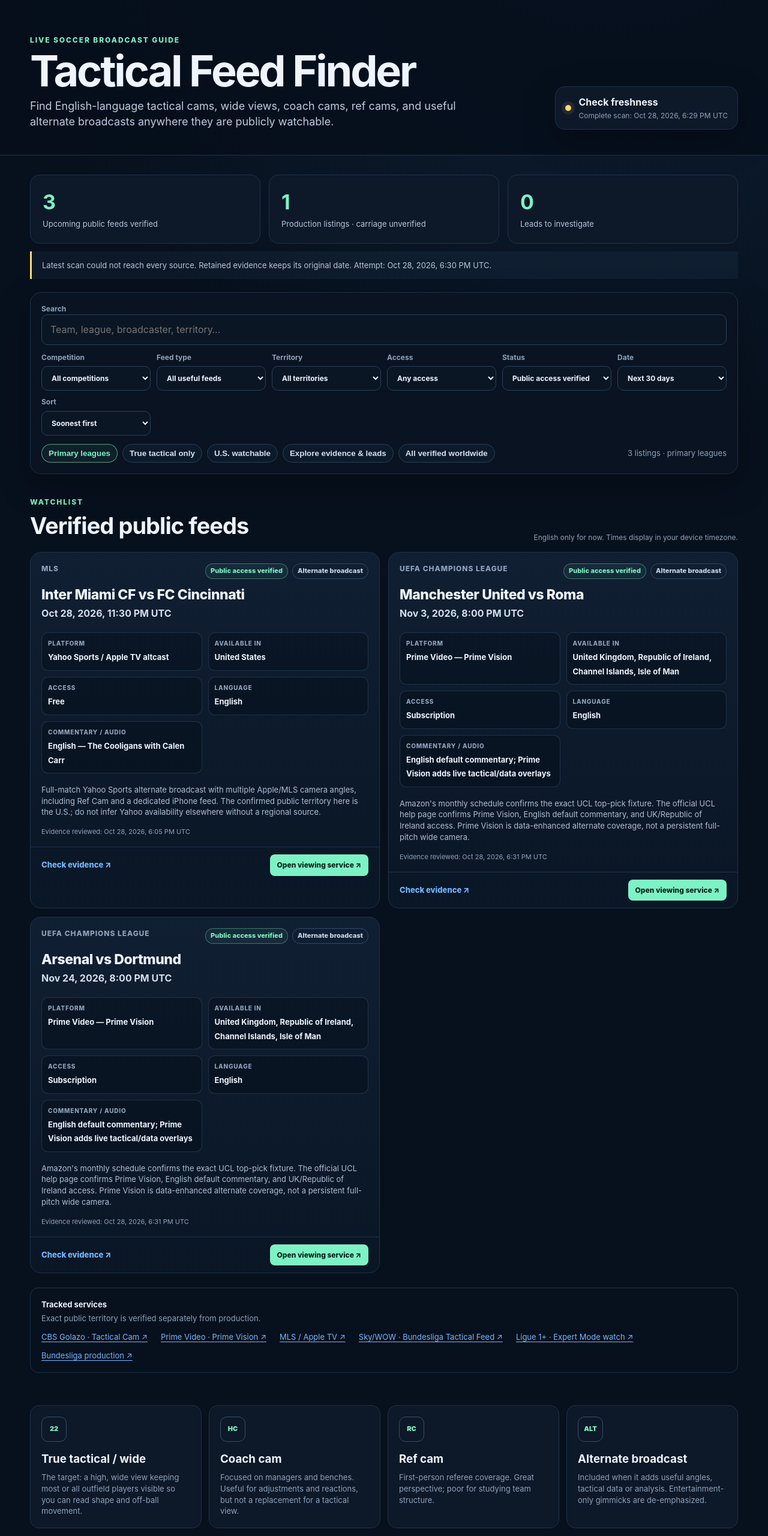
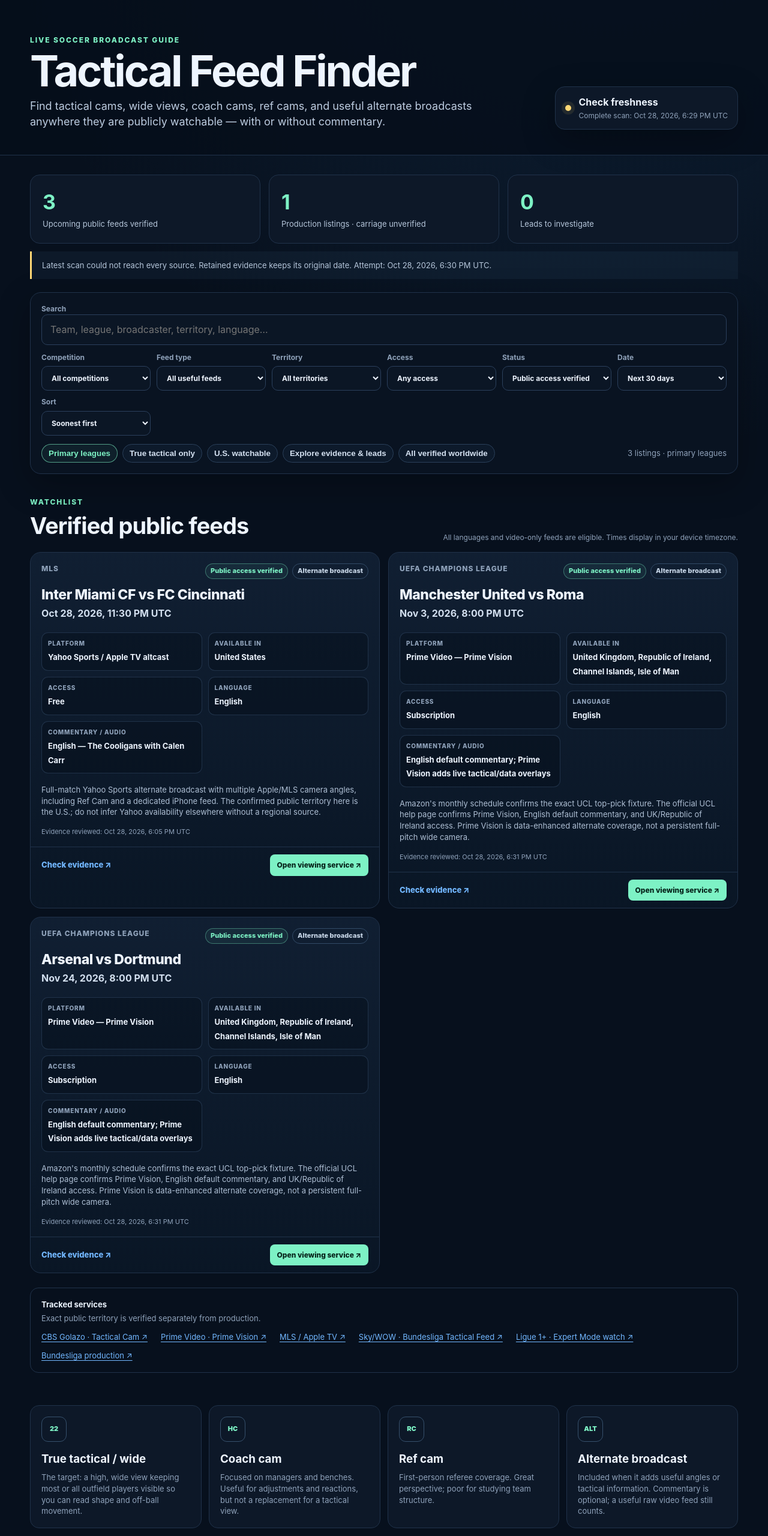
Before and after one commit to Expiramentor5468/tacticalviewer, a plain HTML site: page index.html in a window 1280 px wide. Shown: the top 2560 px of the page at 60% size. Drawn offline with Linux system fonts and the light colour scheme.

Commit message:
copy: make tactical feed finder language-agnostic

```diff
--- a/index.html
+++ b/index.html
@@ -5,17 +5,17 @@
   <meta name="viewport" content="width=device-width, initial-scale=1" />
   <meta name="theme-color" content="#0b1220" />
   <title>Tactical Feed Finder</title>
-  <meta name="description" content="Track English-language soccer tactical-camera feeds worldwide with clear public territories and evidence." />
+  <meta name="description" content="Track public soccer tactical-camera feeds worldwide, regardless of commentary language or whether the feed has audio." />
   <link rel="stylesheet" href="styles.css" />
 </head>
 <body>
-  <header class="hero"><div class="hero-inner"><div><div class="eyebrow">LIVE SOCCER BROADCAST GUIDE</div><h1>Tactical Feed Finder</h1><p class="lede">Find English-language tactical cams, wide views, coach cams, ref cams, and useful alternate broadcasts anywhere they are publicly watchable.</p></div><div class="update-box"><span class="pulse"></span><div><strong id="updateLabel">Checking freshness</strong><div id="lastUpdated">Checking data…</div></div></div></div></header>
+  <header class="hero"><div class="hero-inner"><div><div class="eyebrow">LIVE SOCCER BROADCAST GUIDE</div><h1>Tactical Feed Finder</h1><p class="lede">Find tactical cams, wide views, coach cams, ref cams, and useful alternate broadcasts anywhere they are publicly watchable — with or without commentary.</p></div><div class="update-box"><span class="pulse"></span><div><strong id="updateLabel">Checking freshness</strong><div id="lastUpdated">Checking data…</div></div></div></div></header>
   <main>
     <div class="summary-grid" aria-label="Evidence summary"><button data-preset="reset" class="summary-card"><strong id="confirmedCount">0</strong><span>Upcoming public feeds verified</span></button><button data-preset="leads" class="summary-card"><strong id="productionCount">0</strong><span>Production listings · carriage unverified</span></button><button data-preset="leads" class="summary-card"><strong id="candidateCount">0</strong><span>Leads to investigate</span></button></div>
     <p id="dataNotice" class="data-notice" role="status"></p>
     <section id="featuredSection" class="featured-wrap hidden"><div class="section-kicker">NEXT TACTICAL FEED WITH VERIFIED PUBLIC ACCESS</div><div id="featured"></div></section>
     <section class="control-panel">
-      <div class="search-wrap"><label for="search">Search</label><input id="search" type="search" placeholder="Team, league, broadcaster, territory…" autocomplete="off" /></div>
+      <div class="search-wrap"><label for="search">Search</label><input id="search" type="search" placeholder="Team, league, broadcaster, territory, language…" autocomplete="off" /></div>
       <div class="filters">
         <label>Competition<select id="competition"><option value="all">All competitions</option></select></label>
         <label>Feed type<select id="type"><option value="all">All useful feeds</option><option value="tactical">True tactical / wide</option><option value="coach">Coach cam</option><option value="ref">Ref cam</option><option value="alternate">Alternate broadcast</option></select></label>
@@ -27,10 +27,10 @@
       </div>
       <div class="quick-row"><button class="chip active" data-preset="primary">Primary leagues</button><button class="chip" data-preset="tactical">True tactical only</button><button class="chip" data-preset="us">U.S. watchable</button><button class="chip" data-preset="leads">Explore evidence &amp; leads</button><button class="chip" data-preset="reset">All verified worldwide</button><span id="resultCount" class="result-count" role="status" aria-live="polite"></span></div>
     </section>
-    <section><div class="section-head"><div><div class="section-kicker">WATCHLIST</div><h2 id="listHeading">Verified public feeds</h2></div><p class="small-note">English only for now. Times display in your device timezone.</p></div><div id="feedGrid" class="feed-grid"></div><div id="emptyState" class="empty hidden"><h3>No verified feeds match this view</h3><p>This is not proof that no feed exists. Explore production evidence and leads, or adjust your filters.</p><button class="chip" data-preset="leads">Explore evidence &amp; leads</button></div></section>
+    <section><div class="section-head"><div><div class="section-kicker">WATCHLIST</div><h2 id="listHeading">Verified public feeds</h2></div><p class="small-note">All languages and video-only feeds are eligible. Times display in your device timezone.</p></div><div id="feedGrid" class="feed-grid"></div><div id="emptyState" class="empty hidden"><h3>No verified feeds match this view</h3><p>This is not proof that no feed exists. Explore production evidence and leads, or adjust your filters.</p><button class="chip" data-preset="leads">Explore evidence &amp; leads</button></div></section>
     <nav class="where-to-check" aria-label="Official sources to investigate"><strong>Tracked services</strong><span>Exact public territory is verified separately from production.</span><div><a href="https://www.cbssports.com/watch/cbs-sports-golazo-network" target="_blank" rel="noopener noreferrer">CBS Golazo · Tactical Cam ↗</a><a href="https://www.primevideo.com/" target="_blank" rel="noopener noreferrer">Prime Video · Prime Vision ↗</a><a href="https://www.mlssoccer.com/" target="_blank" rel="noopener noreferrer">MLS / Apple TV ↗</a><a href="https://www.wowtv.de/" target="_blank" rel="noopener noreferrer">Sky/WOW · Bundesliga Tactical Feed ↗</a><a href="https://plus.ligue1.com/" target="_blank" rel="noopener noreferrer">Ligue 1+ · Expert Mode watch ↗</a><a href="https://products.bundesliga.com/fixtures" target="_blank" rel="noopener noreferrer">Bundesliga production ↗</a></div></nav>
-    <section class="guide-grid"><article class="guide-card"><div class="icon">22</div><h3>True tactical / wide</h3><p>The target: a high, wide view keeping most or all outfield players visible so you can read shape and off-ball movement.</p></article><article class="guide-card"><div class="icon">HC</div><h3>Coach cam</h3><p>Focused on managers and benches. Useful for adjustments and reactions, but not a replacement for a tactical view.</p></article><article class="guide-card"><div class="icon">RC</div><h3>Ref cam</h3><p>First-person referee coverage. Great perspective; poor for studying team structure.</p></article><article class="guide-card"><div class="icon">ALT</div><h3>Alternate broadcast</h3><p>Included when it adds useful angles, tactical data or analysis. Entertainment-only gimmicks are de-emphasized.</p></article></section>
-    <section class="methodology"><div><div class="section-kicker">HOW IT DECIDES WHAT TO SHOW</div><h2>Conservative by design</h2></div><div class="method-grid"><div><strong>Public access verified</strong><span>An exact fixture, consumer viewing route, English audio/commentary, public territories and fresh evidence. Production alone is not enough.</span></div><div><strong>Production or lead</strong><span>Production catalogues and branded-product announcements are tracked, but stay unverified until an exact public English stream is found.</span></div><div><strong>Worldwide scope</strong><span>Champions League, Premier League and MLS are prioritized, but confirmed English streams from any league or country are eligible. U.S. availability is only one filter.</span></div></div></section>
+    <section class="guide-grid"><article class="guide-card"><div class="icon">22</div><h3>True tactical / wide</h3><p>The target: a high, wide view keeping most or all outfield players visible so you can read shape and off-ball movement.</p></article><article class="guide-card"><div class="icon">HC</div><h3>Coach cam</h3><p>Focused on managers and benches. Useful for adjustments and reactions, but not a replacement for a tactical view.</p></article><article class="guide-card"><div class="icon">RC</div><h3>Ref cam</h3><p>First-person referee coverage. Great perspective; poor for studying team structure.</p></article><article class="guide-card"><div class="icon">ALT</div><h3>Alternate broadcast</h3><p>Included when it adds useful angles or tactical information. Commentary is optional; a useful raw video feed still counts.</p></article></section>
+    <section class="methodology"><div><div class="section-kicker">HOW IT DECIDES WHAT TO SHOW</div><h2>Conservative about access, permissive about audio</h2></div><div class="method-grid"><div><strong>Public access verified</strong><span>An exact fixture, consumer viewing route, public territories and fresh evidence. Commentary language is recorded when known but is not required.</span></div><div><strong>Production or lead</strong><span>Production catalogues and branded-product announcements are tracked, but stay unverified until an exact public viewing route is found.</span></div><div><strong>Worldwide scope</strong><span>Champions League, Premier League and MLS are prioritized, but public feeds from any league, country, language, or video-only service are eligible. U.S. availability is only one filter.</span></div></div></section>
     <details class="source-health"><summary>Discovery source health</summary><p>Fetched means a source responded, not that a viewing route was verified.</p><ul id="sourceHealth"></ul></details>
   </main>
   <footer><span>Tactical Feed Finder</span><span>Built to find the camera angle normal broadcasts hide.</span></footer>
```
